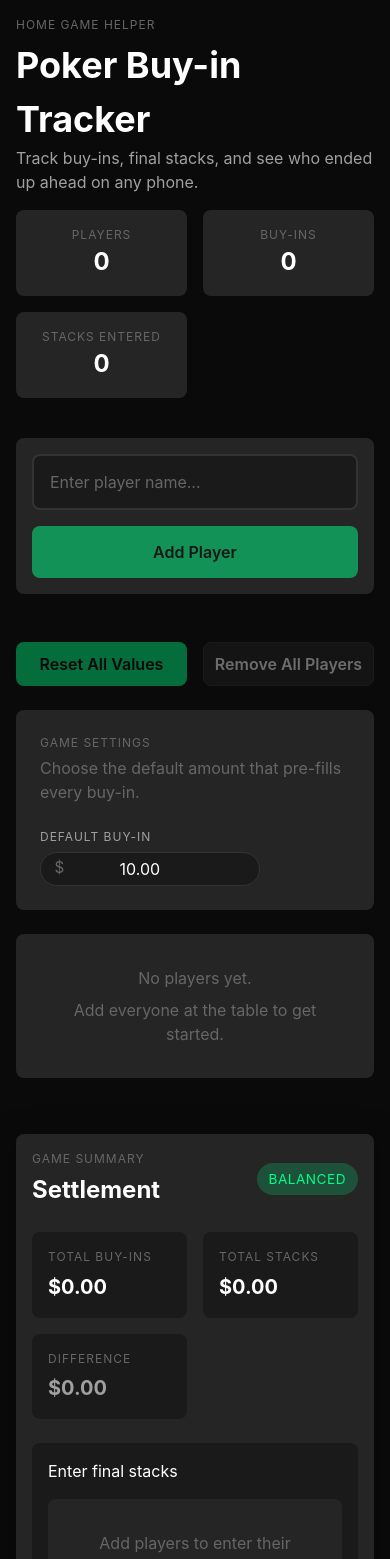
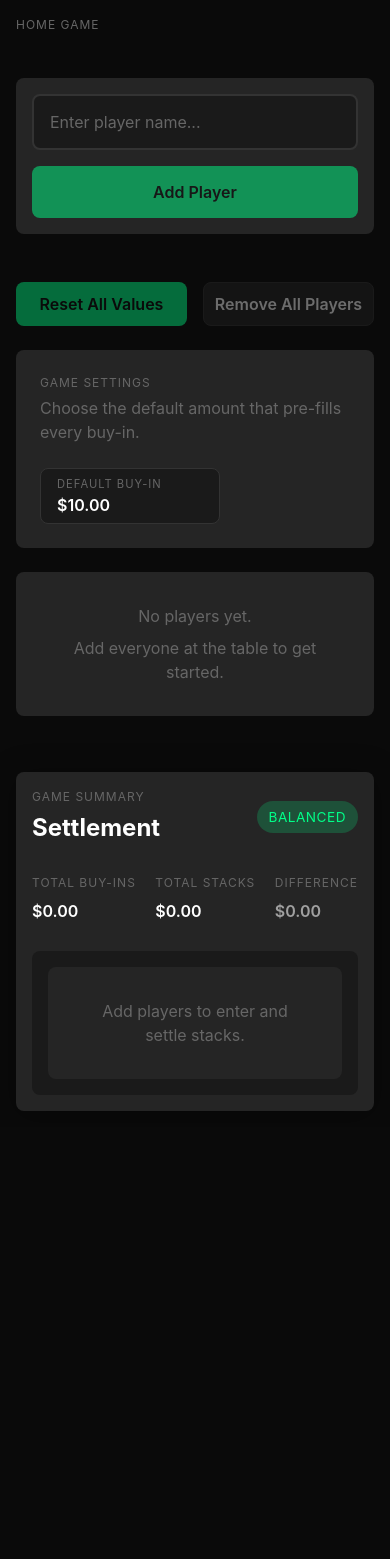
Before and after one commit to mattaschmann/home-game, a React (Vite) app: page / in a window 390 px wide. Shown: the top 1559 px of the page. After the commit the page ends 1127 px from the top, so only its background shows below. Built offline with nearby package versions, Linux system fonts and the light colour scheme.

Commit message:
feat: unify amount dialog for buy-ins and stacks

```diff
--- a/src/App.css
+++ b/src/App.css
@@ -65,46 +65,36 @@
   max-width: 360px;
 }
 
-.settings-field {
+.settings-default-trigger {
+  background: var(--bg-secondary);
+  border: 1px solid var(--border);
+  border-radius: var(--border-radius);
+  color: var(--text-primary);
+  padding: 0.5rem 1rem;
   display: flex;
   flex-direction: column;
-  gap: 0.35rem;
-  color: var(--text-secondary);
-  min-width: 220px;
+  min-width: 180px;
+  gap: 0.25rem;
+  cursor: pointer;
+  text-align: left;
 }
 
-.settings-field span {
-  text-transform: uppercase;
-  font-size: 0.75rem;
-  letter-spacing: 1px;
+.settings-default-trigger:hover,
+.settings-default-trigger:focus-visible {
+  border-color: var(--accent);
+  outline: none;
 }
 
-.settings-input {
-  display: inline-flex;
-  align-items: center;
-  border: 1px solid var(--border);
-  border-radius: 999px;
-  padding: 0.3rem 0.85rem;
-  background: var(--bg-secondary);
+.settings-default-label {
+  text-transform: uppercase;
+  font-size: 0.7rem;
+  letter-spacing: 1px;
+  color: var(--text-muted);
 }
 
-.settings-input:focus-within {
-  border-color: var(--accent);
-}
-
-.settings-input .currency-prefix {
-  font-size: 0.95rem;
-  color: var(--text-muted);
-  margin-right: 0.3rem;
-}
-
-.settings-input input {
-  border: none;
-  background: none;
-  color: var(--text-primary);
+.settings-default-value {
   font-size: 1rem;
-  text-align: right;
-  width: 90px;
+  font-weight: 600;
 }
 
 .control-button {
--- a/src/App.jsx
+++ b/src/App.jsx
@@ -13,15 +13,12 @@ import {
   saveSettings,
   addPlayerNameToHistory
 } from './utils/storage';
-import { parseCurrencyInput } from './utils/calculations';
+import { parseCurrencyInput, formatCurrency } from './utils/calculations';
 
 function App() {
   const [players, setPlayers] = useState(() => loadPlayers());
   const [settings, setSettings] = useState(() => loadSettings());
-  const [defaultBuyInInput, setDefaultBuyInInput] = useState(() =>
-    (loadSettings().defaultBuyIn ?? 0).toFixed(2)
-  );
-  const [buyInModal, setBuyInModal] = useState({ isOpen: false, playerId: null });
+  const [amountDialog, setAmountDialog] = useState({ isOpen: false, mode: null, playerId: null });
   const [confirmState, setConfirmState] = useState({ isOpen: false, action: null, payload: null });
 
   useEffect(() => {
@@ -43,11 +40,19 @@ function App() {
   }, [players]);
 
   const openBuyInModal = (playerId) => {
-    setBuyInModal({ isOpen: true, playerId });
+    setAmountDialog({ isOpen: true, mode: 'buy-in', playerId });
   };
 
-  const closeBuyInModal = () => {
-    setBuyInModal({ isOpen: false, playerId: null });
+  const openStackModal = (playerId) => {
+    setAmountDialog({ isOpen: true, mode: 'stack', playerId });
+  };
+
+  const openDefaultBuyInModal = () => {
+    setAmountDialog({ isOpen: true, mode: 'settings', playerId: null });
+  };
+
+  const closeAmountDialog = () => {
+    setAmountDialog({ isOpen: false, mode: null, playerId: null });
   };
 
   const handleAddPlayer = (name) => {
@@ -63,10 +68,12 @@ function App() {
     addPlayerNameToHistory(name);
   };
 
-  const handleConfirmBuyIn = (amount) => {
+  const handleConfirmDialog = (amount) => {
+    switch (amountDialog.mode) {
+      case 'buy-in': {
         setPlayers((prev) =>
           prev.map((player) =>
-        player.id === buyInModal.playerId
+            player.id === amountDialog.playerId
               ? {
                   ...player,
                   buyIns: [...player.buyIns, { amount, timestamp: Date.now() }]
@@ -75,27 +82,40 @@ function App() {
           )
         );
         setSettings((prev) => ({ ...prev, defaultBuyIn: amount }));
-    closeBuyInModal();
+        break;
+      }
+      case 'stack': {
+        setPlayers((prev) =>
+          prev.map((player) =>
+            player.id === amountDialog.playerId
+              ? { ...player, finalStack: amount.toFixed(2) }
+              : player
+          )
+        );
+        break;
+      }
+      case 'settings': {
+        setSettings((prev) => ({ ...prev, defaultBuyIn: amount }));
+        break;
+      }
+      default:
+        break;
+    }
+
+    closeAmountDialog();
   };
 
-  const handleFinalStackChange = (playerId, value) => {
+  const handleClearStack = () => {
+    if (amountDialog.mode !== 'stack' || !amountDialog.playerId) {
+      return;
+    }
+
     setPlayers((prev) =>
       prev.map((player) =>
-        player.id === playerId ? { ...player, finalStack: value } : player
+        player.id === amountDialog.playerId ? { ...player, finalStack: '' } : player
       )
     );
-  };
-
-  const handleDefaultBuyInChange = (value) => {
-    if (value === '' || /^\d*\.?\d{0,2}$/.test(value)) {
-      setDefaultBuyInInput(value);
-      const parsed = Math.max(0, parseCurrencyInput(value));
-      setSettings((prev) => ({ ...prev, defaultBuyIn: parsed }));
-    }
-  };
-
-  const handleDefaultBuyInBlur = () => {
-    setDefaultBuyInInput((settings.defaultBuyIn ?? 0).toFixed(2));
+    closeAmountDialog();
   };
 
   const handleUndoBuyIn = (playerId) => {
@@ -194,31 +214,63 @@ function App() {
     (player) => player.buyIns.length > 0 || (player.finalStack ?? '') !== ''
   );
 
-  const activePlayer = players.find((player) => player.id === buyInModal.playerId);
+  const activePlayer = players.find((player) => player.id === amountDialog.playerId);
+
+  const dialogConfig = useMemo(() => {
+    if (!amountDialog.isOpen || !amountDialog.mode) {
+      return null;
+    }
+
+    switch (amountDialog.mode) {
+      case 'buy-in': {
+        const defaultAmount = settings.defaultBuyIn ?? 10;
+        const name = activePlayer?.name ?? 'Player';
+        return {
+          title: `Add Buy-in for ${name}`,
+          description: `Using table default ${formatCurrency(defaultAmount)}. Update this amount if this buy-in is different.`,
+          defaultAmount,
+          confirmLabel: 'Add',
+          confirmTextBuilder: (value) => `Add ${formatCurrency(value)}`,
+          allowZero: false
+        };
+      }
+      case 'stack': {
+        const name = activePlayer?.name ?? 'Player';
+        const hasExisting = (activePlayer?.finalStack ?? '') !== '';
+        const stackAmount = hasExisting
+          ? parseCurrencyInput(activePlayer?.finalStack ?? '')
+          : 0;
+        return {
+          title: `Enter Final Stack for ${name}`,
+          description: 'Record how much this player cashed out at the end of the game.',
+          defaultAmount: stackAmount,
+          confirmLabel: 'Save',
+          confirmTextBuilder: (value) => `Save ${formatCurrency(value)}`,
+          allowZero: true,
+          secondaryActionLabel: hasExisting ? 'Clear Stack' : null
+        };
+      }
+      case 'settings': {
+        const defaultAmount = settings.defaultBuyIn ?? 0;
+        return {
+          title: 'Set Table Default',
+          description: 'This amount pre-fills every buy-in at the table.',
+          defaultAmount,
+          confirmLabel: 'Set',
+          confirmTextBuilder: (value) => `Set ${formatCurrency(value)}`,
+          allowZero: true
+        };
+      }
+      default:
+        return null;
+    }
+  }, [amountDialog, activePlayer, settings]);
 
   return (
     <div className="app container">
       <header className="app-header">
         <div>
-          <p className="eyebrow">Home Game Helper</p>
-          <h1>Poker Buy-in Tracker</h1>
-          <p className="subtitle">
-            Track buy-ins, final stacks, and see who ended up ahead on any phone.
-          </p>
-        </div>
-        <div className="header-stats">
-          <div>
-            <span>Players</span>
-            <strong>{stats.players}</strong>
-          </div>
-          <div>
-            <span>Buy-ins</span>
-            <strong>{stats.buyIns}</strong>
-          </div>
-          <div>
-            <span>Stacks Entered</span>
-            <strong>{stats.activeStacks}</strong>
-          </div>
+          <p className="eyebrow">Home Game</p>
         </div>
       </header>
 
@@ -246,21 +298,16 @@ function App() {
           <p className="eyebrow">Game Settings</p>
           <p className="settings-hint">Choose the default amount that pre-fills every buy-in.</p>
         </div>
-        <label className="settings-field">
-          <span>Default Buy-in</span>
-          <div className="settings-input">
-            <span className="currency-prefix">$</span>
-            <input
-              type="text"
-              inputMode="decimal"
-              pattern="[0-9]*\.?[0-9]*"
-              value={defaultBuyInInput}
-              onChange={(event) => handleDefaultBuyInChange(event.target.value)}
-              onBlur={handleDefaultBuyInBlur}
-              placeholder="0.00"
-            />
-          </div>
-        </label>
+        <button
+          type="button"
+          className="settings-default-trigger"
+          onClick={openDefaultBuyInModal}
+        >
+          <span className="settings-default-label">Default Buy-in</span>
+          <span className="settings-default-value">
+            {formatCurrency(settings.defaultBuyIn ?? 0)}
+          </span>
+        </button>
       </section>
 
       {players.length === 0 ? (
@@ -282,15 +329,26 @@ function App() {
         </div>
       )}
 
-      <Settlement players={players} onFinalStackChange={handleFinalStackChange} />
+      <Settlement players={players} onRequestStackEntry={openStackModal} />
 
+      {dialogConfig && (
         <BuyInModal
-        isOpen={buyInModal.isOpen}
+          isOpen={amountDialog.isOpen}
           playerName={activePlayer?.name}
-        defaultAmount={settings.defaultBuyIn ?? 10}
-        onConfirm={handleConfirmBuyIn}
-        onCancel={closeBuyInModal}
+          title={dialogConfig.title}
+          description={dialogConfig.description}
+          defaultAmount={dialogConfig.defaultAmount}
+          confirmLabel={dialogConfig.confirmLabel}
+          confirmTextBuilder={dialogConfig.confirmTextBuilder}
+          allowZero={dialogConfig.allowZero}
+          secondaryActionLabel={dialogConfig.secondaryActionLabel}
+          onSecondaryAction={
+            dialogConfig.secondaryActionLabel ? handleClearStack : undefined
+          }
+          onConfirm={handleConfirmDialog}
+          onCancel={closeAmountDialog}
         />
+      )}
 
       <ConfirmDialog
         isOpen={confirmState.isOpen}
--- a/src/components/BuyInModal/BuyInModal.jsx
+++ b/src/components/BuyInModal/BuyInModal.jsx
@@ -5,9 +5,16 @@ import './BuyInModal.css';
 export default function BuyInModal({
   isOpen,
   playerName,
+  title,
+  description,
   defaultAmount = 10,
+  confirmLabel = 'Add',
+  confirmTextBuilder,
+  allowZero = false,
   onConfirm,
-  onCancel
+  onCancel,
+  secondaryActionLabel,
+  onSecondaryAction
 }) {
   const [amount, setAmount] = useState(defaultAmount.toFixed(2));
   const inputRef = useRef(null);
@@ -46,11 +53,21 @@ export default function BuyInModal({
     }
   };
 
+  const resolvedTitle = title ?? `Add Buy-in for ${playerName || 'Player'}`;
+  const resolvedDescription =
+    description ??
+    `Using table default ${formatCurrency(defaultAmount)}. Update this amount if this buy-in is different.`;
+
+  const formatConfirmText =
+    confirmTextBuilder ?? ((value) => `${confirmLabel} ${formatCurrency(value)}`);
+
+  const parsedAmount = parseCurrencyInput(amount);
+  const canConfirm =
+    amount !== '' && (allowZero ? parsedAmount >= 0 : parsedAmount > 0);
+
   const handleConfirm = () => {
-    const parsedAmount = parseCurrencyInput(amount);
-    if (parsedAmount > 0) {
-      onConfirm(parsedAmount);
-    }
+    if (!canConfirm) return;
+    onConfirm(parsedAmount);
   };
 
   const handleKeyDown = (e) => {
@@ -64,11 +81,8 @@ export default function BuyInModal({
   return (
     <div className="modal-backdrop" onClick={handleBackdropClick}>
       <div className="buyin-modal">
-        <h3 className="buyin-title">Add Buy-in for {playerName || 'Player'}</h3>
-        <p className="buyin-default-note">
-          Using table default {formatCurrency(defaultAmount)}. Update this amount if this
-          buy-in is different.
-        </p>
+        <h3 className="buyin-title">{resolvedTitle}</h3>
+        <p className="buyin-default-note">{resolvedDescription}</p>
 
         <div className="buyin-input-group">
           <span className="currency-symbol">$</span>
@@ -92,12 +106,21 @@ export default function BuyInModal({
           >
             Cancel
           </button>
+          {secondaryActionLabel && onSecondaryAction && (
+            <button
+              className="buyin-button ghost"
+              type="button"
+              onClick={onSecondaryAction}
+            >
+              {secondaryActionLabel}
+            </button>
+          )}
           <button
             className="buyin-button confirm"
             onClick={handleConfirm}
-            disabled={!amount || parseCurrencyInput(amount) <= 0}
+            disabled={!canConfirm}
           >
-            Add {formatCurrency(parseCurrencyInput(amount))}
+            {canConfirm ? formatConfirmText(parsedAmount) : confirmLabel}
           </button>
         </div>
       </div>
--- a/src/components/Settlement/Settlement.css
+++ b/src/components/Settlement/Settlement.css
@@ -43,15 +43,21 @@
 }
 
 .totals-grid {
-  display: grid;
-  grid-template-columns: repeat(auto-fit, minmax(140px, 1fr));
+  display: flex;
   gap: var(--spacing-sm);
+  align-items: center;
+  justify-content: space-between;
+  flex-wrap: nowrap;
+  overflow-x: auto;
+  padding: 0.25rem 0;
 }
 
 .totals-grid > div {
-  background: var(--bg-secondary);
-  border-radius: var(--border-radius);
-  padding: var(--spacing-sm);
+  padding: 0;
+  min-width: 0;
+  display: flex;
+  flex-direction: column;
+  gap: 0.1rem;
 }
 
 .totals-grid .label {
@@ -63,90 +69,7 @@
 }
 
 .totals-grid strong {
-  font-size: 1.25rem;
-}
-
-.stack-manager {
-  background: var(--bg-secondary);
-  border-radius: var(--border-radius);
-  padding: var(--spacing-sm);
-  display: flex;
-  flex-direction: column;
-  gap: var(--spacing-sm);
-}
-
-.stack-list {
-  display: flex;
-  flex-direction: column;
-  gap: var(--spacing-sm);
-}
-
-.stack-row {
-  display: flex;
-  flex-wrap: wrap;
-  justify-content: space-between;
-  gap: var(--spacing-sm);
-  border-bottom: 1px solid rgba(255, 255, 255, 0.08);
-  padding-bottom: var(--spacing-sm);
-}
-
-.stack-row:last-child {
-  border-bottom: none;
-  padding-bottom: 0;
-}
-
-.stack-player {
-  display: flex;
-  flex-direction: column;
-  gap: 0.2rem;
-}
-
-.stack-name {
-  font-weight: 600;
-}
-
-.stack-invested {
-  font-size: 0.85rem;
-  color: var(--text-muted);
-}
-
-.stack-controls {
-  display: flex;
-  align-items: center;
-  gap: var(--spacing-sm);
-  flex-wrap: wrap;
-  justify-content: flex-end;
-}
-
-.stack-input {
-  display: inline-flex;
-  align-items: center;
-  border: 1px solid var(--border);
-  border-radius: 999px;
-  padding: 0.15rem 0.75rem;
-  background: var(--bg-primary);
-}
-
-.stack-input:focus-within {
-  border-color: var(--accent);
-}
-
-.stack-input .currency-prefix {
-  font-size: 0.95rem;
-  color: var(--text-muted);
-  margin-right: 0.25rem;
-}
-
-.stack-input input {
-  width: 90px;
-  border: none;
-  background: none;
-  color: var(--text-primary);
   font-size: 1rem;
-  text-align: right;
-}
-
-.stack-net {
   font-weight: 600;
 }
 
@@ -156,13 +79,76 @@
   padding: var(--spacing-sm);
   display: flex;
   flex-direction: column;
-  gap: 0.75rem;
+  gap: var(--spacing-sm);
 }
 
 .standing-row {
   display: flex;
-  justify-content: space-between;
-  font-size: 1rem;
+  flex-direction: row;
+  align-items: center;
+  gap: var(--spacing-sm);
+  font-size: 0.95rem;
+  flex-wrap: nowrap;
+}
+
+.standing-player {
+  display: flex;
+  flex-direction: column;
+  gap: 0.1rem;
+  flex: 1;
+  min-width: 140px;
+}
+
+.standing-name {
+  font-weight: 600;
+}
+
+.standing-invested {
+  font-size: 0.8rem;
+  color: var(--text-muted);
+}
+
+.standing-net {
+  font-weight: 600;
+  text-align: right;
+  min-width: 88px;
+  margin-left: auto;
+}
+
+.stack-chip {
+  background: transparent;
+  border: 1px dashed var(--border);
+  color: var(--text-secondary);
+  padding: 0.25rem 0.75rem;
+  border-radius: var(--border-radius);
+  display: flex;
+  flex-direction: column;
+  gap: 0.1rem;
+  min-width: 100px;
+  flex: 0 1 140px;
+  cursor: pointer;
+  text-align: left;
+}
+
+.stack-chip-label {
+  text-transform: uppercase;
+  font-size: 0.6rem;
+  letter-spacing: 0.2em;
+  color: var(--text-muted);
+}
+
+.stack-chip-value {
+  font-weight: 600;
+  font-size: 0.95rem;
+}
+
+.stack-chip:not(.has-value) .stack-chip-value {
+  color: var(--text-muted);
+}
+
+.stack-chip.has-value {
+  border-style: solid;
+  color: var(--text-primary);
 }
 
 .empty-state {
@@ -174,4 +160,13 @@
   .settlement {
     padding: var(--spacing-sm);
   }
+
+  .stack-chip {
+    width: 100%;
+  }
+
+  .standing-net {
+    text-align: left;
+    width: 100%;
+  }
 }
--- a/src/components/Settlement/Settlement.jsx
+++ b/src/components/Settlement/Settlement.jsx
@@ -10,7 +10,7 @@ import {
 } from '../../utils/calculations';
 import './Settlement.css';
 
-export default function Settlement({ players, onFinalStackChange }) {
+export default function Settlement({ players, onRequestStackEntry }) {
   const summary = useMemo(() => {
     const totalInvested = calculateTotalPot(players);
     const totalCashedOut = calculateTotalCashedOut(players);
@@ -19,11 +19,15 @@ export default function Settlement({ players, onFinalStackChange }) {
     const standings = players
       .map((player) => {
         const invested = calculateTotalInvested(player.buyIns);
-        const finalStack = parseCurrencyInput(player.finalStack ?? '');
-        const net = calculateNetAmount(finalStack, invested);
+        const finalStackRaw = player.finalStack ?? '';
+        const finalStackAmount = parseCurrencyInput(finalStackRaw);
+        const net = calculateNetAmount(finalStackAmount, invested);
         return {
           id: player.id,
           name: player.name,
+          invested,
+          finalStackRaw,
+          finalStackAmount,
           net,
           display: formatNetAmount(net)
         };
@@ -39,13 +43,6 @@ export default function Settlement({ players, onFinalStackChange }) {
   }, [players]);
 
   const isBalanced = Math.abs(summary.difference) < 0.01;
-
-  const handleStackChange = (playerId, value) => {
-    if (!onFinalStackChange) return;
-    if (value === '' || /^\d*\.?\d{0,2}$/.test(value)) {
-      onFinalStackChange(playerId, value);
-    }
-  };
 
   return (
     <section className="settlement">
@@ -76,55 +73,33 @@ export default function Settlement({ players, onFinalStackChange }) {
         </div>
       </div>
 
-      <div className="stack-manager">
-        <p className="label">Enter final stacks</p>
-        {players.length === 0 ? (
-          <p className="empty-state">Add players to enter their stacks.</p>
-        ) : (
-          <div className="stack-list">
-            {players.map((player) => {
-              const invested = calculateTotalInvested(player.buyIns);
-              const finalStackValue = player.finalStack ?? '';
-              const net = calculateNetAmount(parseCurrencyInput(finalStackValue), invested);
-              const netDisplay = formatNetAmount(net);
-
-              return (
-                <div key={player.id} className="stack-row">
-                  <div className="stack-player">
-                    <span className="stack-name">{player.name}</span>
-                    <span className="stack-invested">{formatCurrency(invested)}</span>
-                  </div>
-                  <div className="stack-controls">
-                    <div className="stack-input">
-                      <span className="currency-prefix">$</span>
-                      <input
-                        type="text"
-                        inputMode="decimal"
-                        pattern="[0-9]*\.?[0-9]*"
-                        value={finalStackValue}
-                        onChange={(event) => handleStackChange(player.id, event.target.value)}
-                        placeholder="0.00"
-                      />
-                    </div>
-                    <span className={`stack-net ${netDisplay.className}`}>{netDisplay.text}</span>
-                  </div>
-                </div>
-              );
-            })}
-          </div>
-        )}
-      </div>
-
       <div className="standings">
         {summary.standings.length === 0 ? (
-          <p className="empty-state">Add players to see standings.</p>
+          <p className="empty-state">Add players to enter and settle stacks.</p>
         ) : (
-          summary.standings.map((player) => (
-            <div key={player.id} className="standing-row">
-              <span>{player.name}</span>
-              <span className={player.display.className}>{player.display.text}</span>
-            </div>
-          ))
+          summary.standings.map((player) => {
+            const hasStack = player.finalStackRaw !== '';
+
+            return (
+              <div key={player.id} className="standing-row with-stack">
+                <div className="standing-player">
+                  <span className="standing-name">{player.name}</span>
+                  <span className="standing-invested">{formatCurrency(player.invested)}</span>
+                </div>
+                <button
+                  type="button"
+                  className={`stack-chip ${hasStack ? 'has-value' : ''}`}
+                  onClick={() => onRequestStackEntry?.(player.id)}
+                >
+                  <span className="stack-chip-label">Stack</span>
+                  <span className="stack-chip-value">
+                    {hasStack ? formatCurrency(player.finalStackAmount) : 'Set Stack'}
+                  </span>
+                </button>
+                <span className={`standing-net ${player.display.className}`}>{player.display.text}</span>
+              </div>
+            );
+          })
         )}
       </div>
     </section>
```
Also changed, not shown: src/components/BuyInModal/BuyInModal.css (+11 -0 lines). Lines whose indentation alone changed are shown as unchanged.
